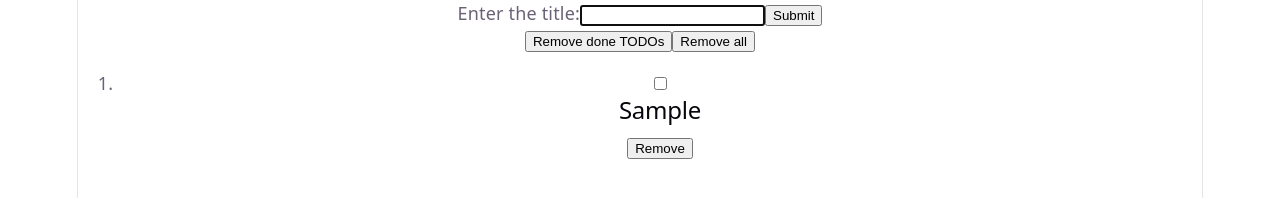
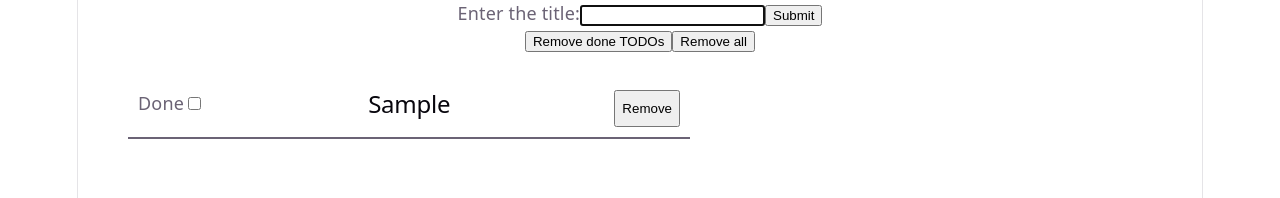
Before and after one commit to ChaimShvartz/TODO-List-Vanilla, a website built with Vite: page index.html in a window 1280 px wide. Both pictures are taken after typing "Sample" into the empty fields and a click on the button "Submit". Shown: the top 198 px of the page. Built offline with nearby package versions, Linux system fonts and the light colour scheme.

Commit message:
Add basic style

```diff
--- a/src/main.ts
+++ b/src/main.ts
@@ -63,12 +63,16 @@ const renderTodo = (todo: Todo) => {
         id: `title-todo-${id}`,
         textContent: title,
     });
+    const labelIsDoneElement = generateElement("label", {
+        textContent: "Done",
+    });
     const isDoneElement = generateElement("input", {
         type: "checkbox",
         checked: isDone,
     });
+    labelIsDoneElement.appendChild(isDoneElement);
     const removeTodoBtn = generateElement("button", { textContent: "Remove" });
-    articleElement.append(isDoneElement, titleElement, removeTodoBtn);
+    articleElement.append(labelIsDoneElement, titleElement, removeTodoBtn);
     return articleElement;
 };
 
--- a/src/style.css
+++ b/src/style.css
@@ -11,8 +11,8 @@
     --shadow:
         rgba(0, 0, 0, 0.1) 0 10px 15px -3px, rgba(0, 0, 0, 0.05) 0 4px 6px -2px;
 
-  --sans: system-ui, 'Segoe UI', Roboto, sans-serif;
-  --heading: system-ui, 'Segoe UI', Roboto, sans-serif;
+    --sans: system-ui, "Segoe UI", Roboto, sans-serif;
+    --heading: system-ui, "Segoe UI", Roboto, sans-serif;
     --mono: ui-monospace, Consolas, monospace;
 
     font: 18px/145% var(--sans);
@@ -42,7 +42,8 @@
         --accent-border: rgba(192, 132, 252, 0.5);
         --social-bg: rgba(47, 48, 58, 0.5);
         --shadow:
-      rgba(0, 0, 0, 0.4) 0 10px 15px -3px, rgba(0, 0, 0, 0.25) 0 4px 6px -2px;
+            rgba(0, 0, 0, 0.4) 0 10px 15px -3px,
+            rgba(0, 0, 0, 0.25) 0 4px 6px -2px;
     }
 
     #social .button-icon {
@@ -142,8 +143,8 @@ code {
         z-index: 1;
         top: 34px;
         height: 28px;
-    transform: perspective(2000px) rotateZ(300deg) rotateX(44deg) rotateY(39deg)
-      scale(1.4);
+        transform: perspective(2000px) rotateZ(300deg) rotateX(44deg)
+            rotateY(39deg) scale(1.4);
     }
 
     .vite {
@@ -151,8 +152,8 @@ code {
         top: 107px;
         height: 26px;
         width: auto;
-    transform: perspective(2000px) rotateZ(300deg) rotateX(40deg) rotateY(39deg)
-      scale(0.8);
+        transform: perspective(2000px) rotateZ(300deg) rotateX(40deg)
+            rotateY(39deg) scale(0.8);
     }
 }
 
@@ -279,7 +280,7 @@ code {
 
     &::before,
     &::after {
-    content: '';
+        content: "";
         position: absolute;
         top: -4.5px;
         border: 5px solid transparent;
@@ -295,6 +296,12 @@ code {
     }
 }
 
-li{
-  list-style: no;
+li {
+    list-style: none;
+    display: flex;
+    justify-content: space-between;
+    width: 50%;
+    margin: 10px;
+    padding: 10px;
+    border-bottom: 2px solid;
 }
```
Lines whose indentation alone changed are shown as unchanged.
